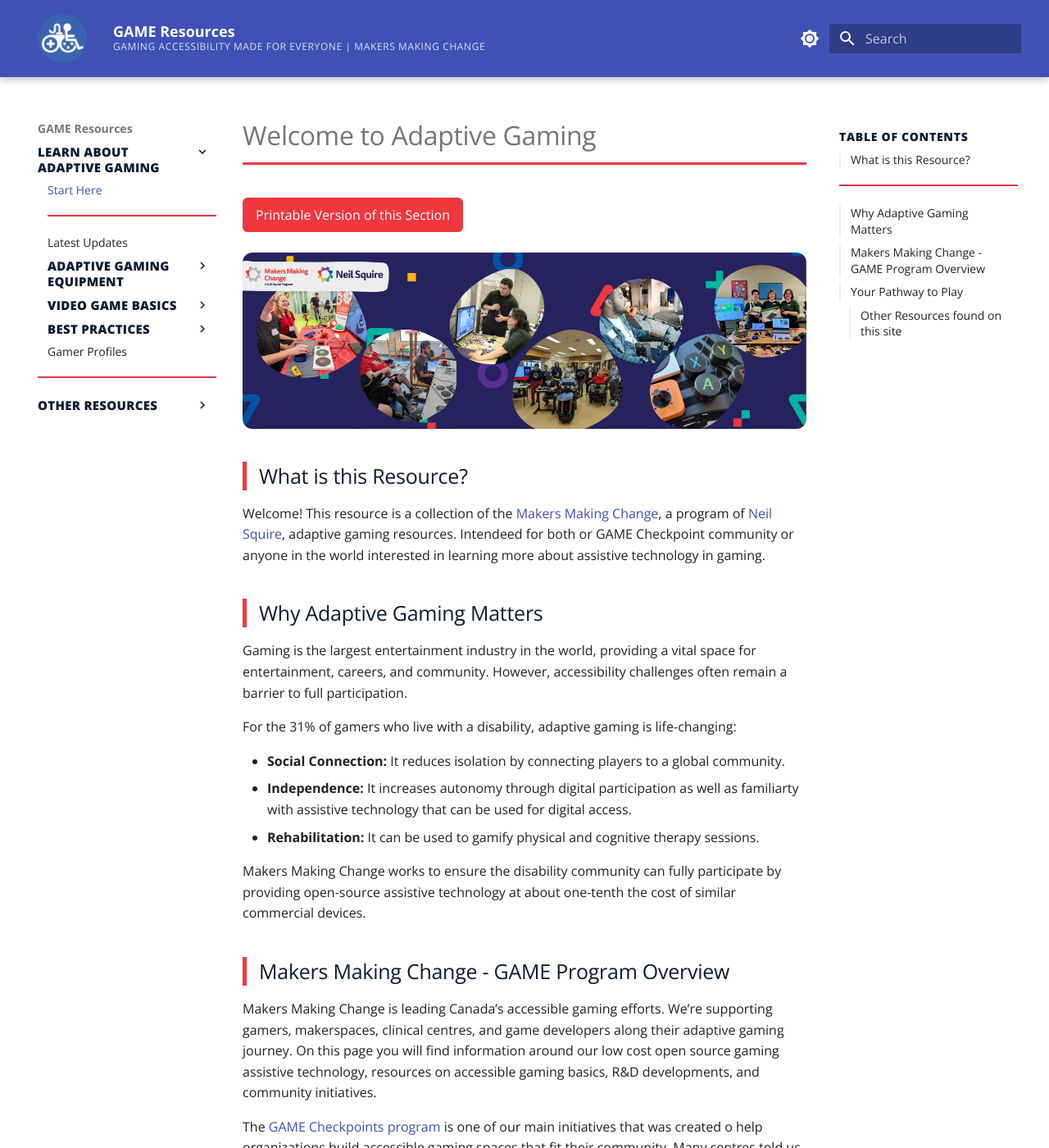
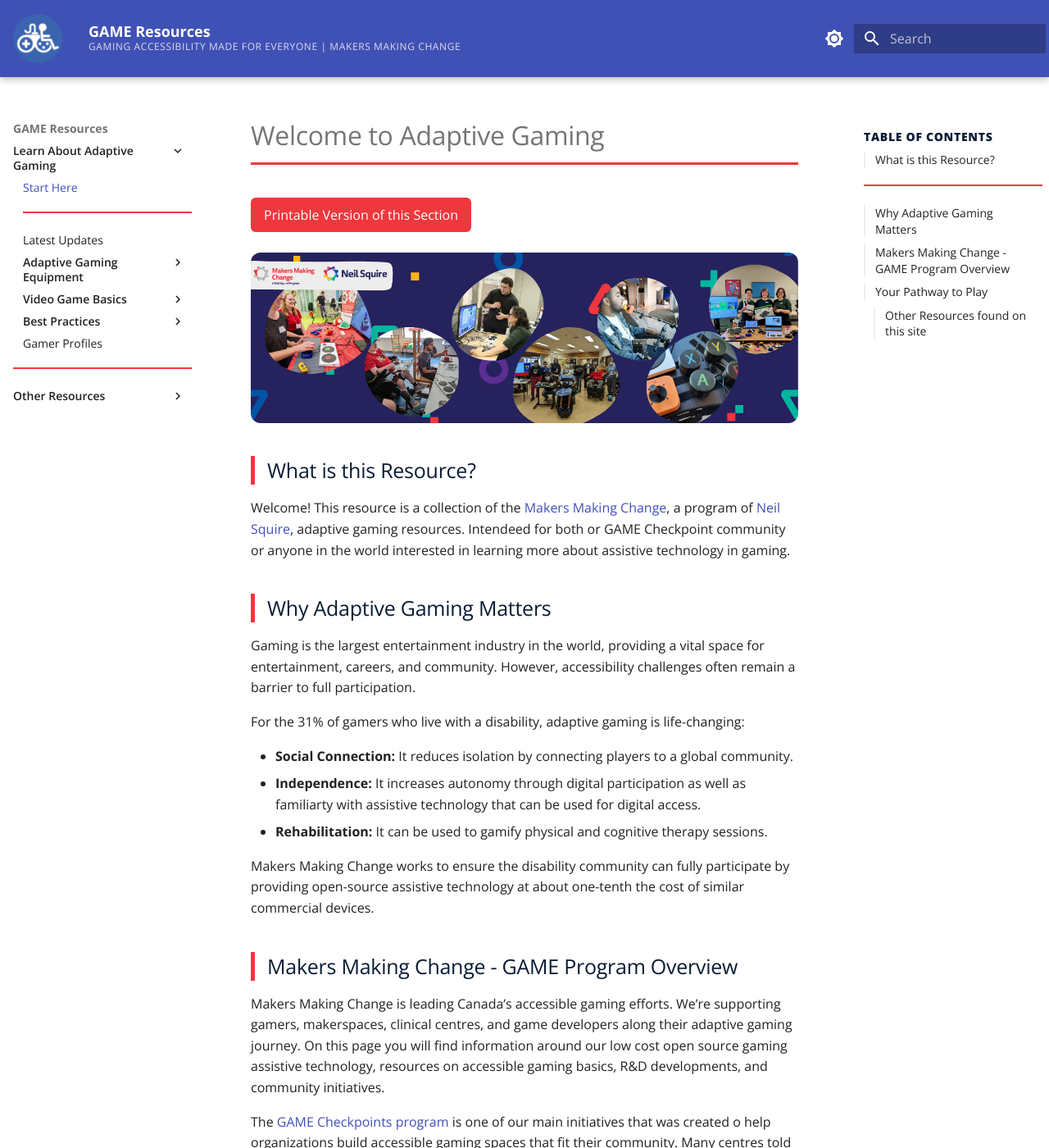
Before and after one commit to tjfentie/GAME-Resource-Test, an MkDocs documentation site: the page built from docs/index.md, in a window 1280 px wide and 1400 px high. Shown: the whole window at 82% size. Built offline with MkDocs 1.6.1 and Material for MkDocs 9.7.7, drawn with Linux system fonts in a browser that asks for light colours.

Commit message:
Update extra.css

```diff
--- a/docs/styles/extra.css
+++ b/docs/styles/extra.css
@@ -458,27 +458,39 @@ h2 { border-left: 5px solid #ef373e; padding-left: 15px; }
 }
 
 /* =============================================================
-   12. NAVIGATION SIDEBAR DIVIDER & BOLDING
+   12. NAVIGATION SIDEBAR DIVIDER & CLEAN BOLDING
    ============================================================= */
 
-/* 1. Bold ONLY the top-level group titles (Learn About... and Other Resources) */
-/* This ignores the links inside the folders */
-.md-nav__list > .md-nav__item > .md-nav__link[for^="__nav_"] {
-    font-weight: 800 !important;
-    color: #091b34 !important;
-    letter-spacing: 0.02em;
-    text-transform: uppercase; /* Optional: adds even more hierarchy */
-    font-size: 0.75rem;
+/* Restores the lighter bolding you liked for group headers */
+.md-nav__item--nested > .md-nav__link {
+    font-weight: 600 !important;
 }
 
-[data-md-color-scheme="slate"] .md-nav__list > .md-nav__item > .md-nav__link[for^="__nav_"] {
-    color: #ffffff !important;
-}
-
-/* 2. Add the red line ONLY before the "Other Resources" group */
-/* We target the 2nd main block, not the links inside the 1st block */
+/* Red line only before the "Other Resources" main group */
 nav.md-nav > ul.md-nav__list > li.md-nav__item:nth-child(2) {
     border-top: 2px solid #ef373e;
     margin-top: 20px;
     padding-top: 15px;
 }
+
+/* =============================================================
+   13. LAYOUT & SPACING (Wider Content Area)
+   ============================================================= */
+
+@media screen and (min-width: 76.25em) {
+  /* Increase the overall width of the site container */
+  .md-grid {
+    max-width: 85rem; /* Default is usually around 60rem. Increase this to push sidebars out. */
+  }
+
+  /* Increase the space for the actual text content in the middle */
+  .md-main__inner {
+    margin-top: 1.5rem;
+  }
+
+  /* Add extra padding to the content so it feels less cramped */
+  .md-content {
+    margin-right: 2rem;
+    margin-left: 2rem;
+  }
+}
```
